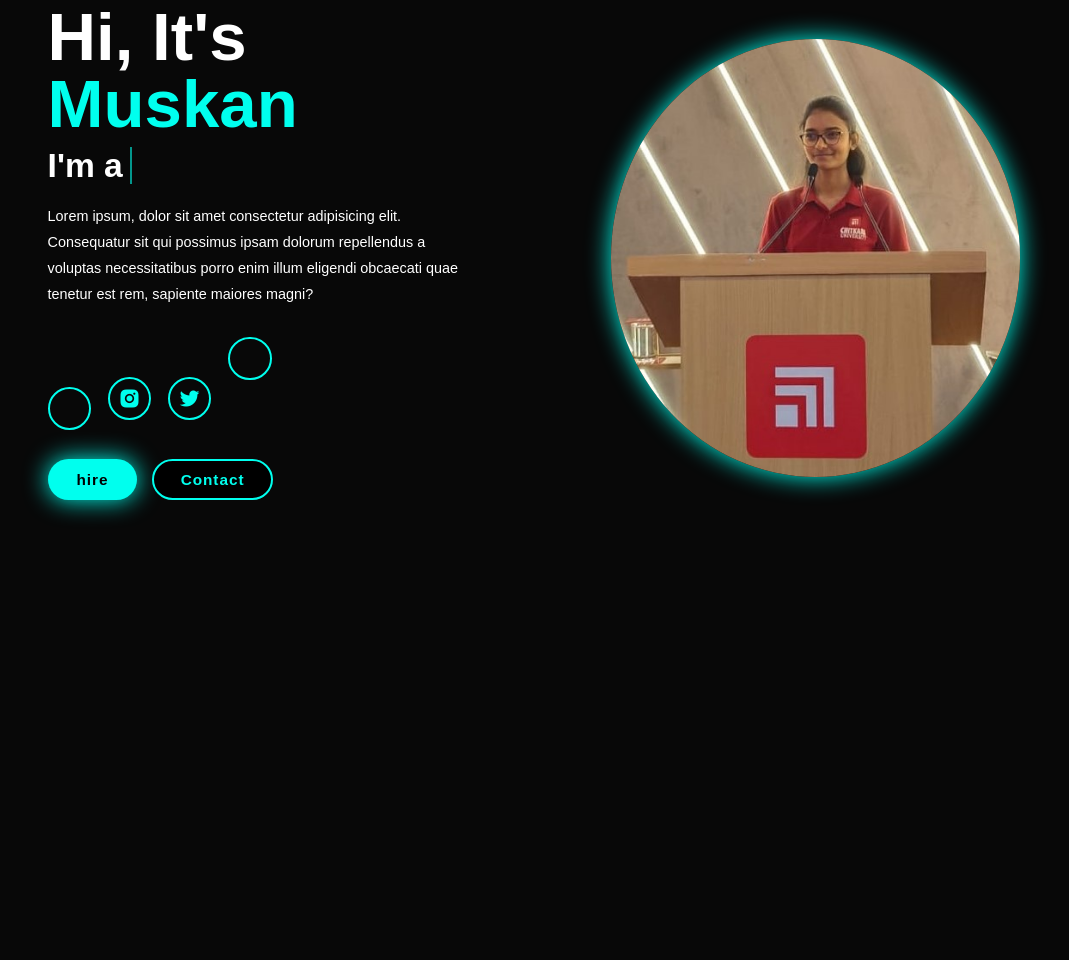
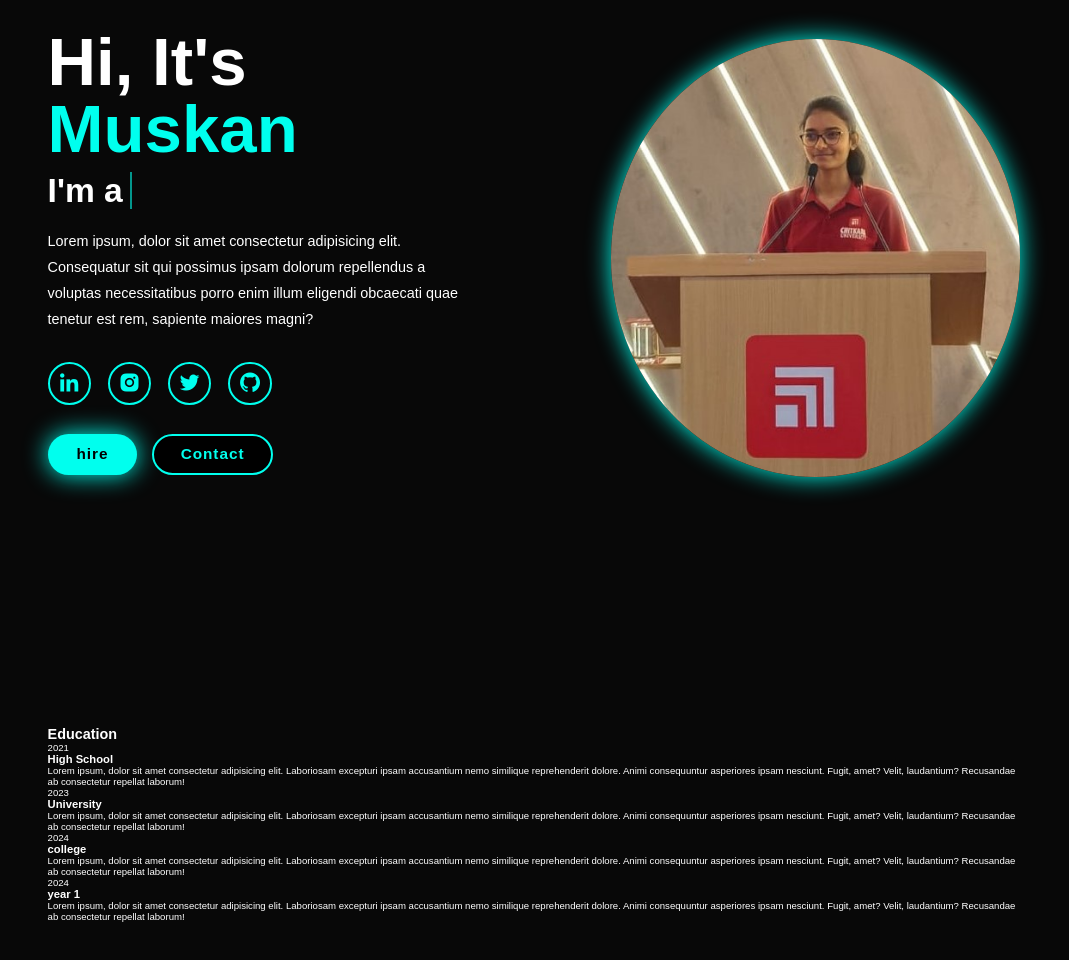
Before and after one commit to Muskan8878h/portfolio, a plain HTML site: page index.html in a window 1280 px wide. Shown: the part 170-1130 px from the top of the page, without its empty margins (106-1175 px from the left). Before the commit the page ends 800 px from the top, so only its background shows below. Drawn offline with nearby package versions, Linux system fonts and the light colour scheme.

Commit message:
education contentr added

```diff
--- a/index.html
+++ b/index.html
@@ -28,10 +28,10 @@
                 Lorem ipsum, dolor sit amet consectetur adipisicing elit. Consequatur sit qui possimus ipsam dolorum repellendus a voluptas necessitatibus porro enim illum eligendi obcaecati quae tenetur est rem, sapiente maiores magni?
             </p>
             <div class="social-icons">
-                <a href="#"><i class='bx bxl-linkdin'></i></a>
+                <a href="#"><i class='bx bxl-linkedin'></i></a>
                 <a href="#"><i class='bx bxl-instagram-alt'></i></a>
                 <a href="#"><i class='bx bxl-twitter'></i></a>
-                <a href="#"></a>
+                <a href="#"><i class='bx bxl-github'></i></a>
             </div>
 
             <div class="btn-group">
@@ -43,7 +43,51 @@
             <img src="profile.jpg" alt="profile-photo">
         </div>
     </section>
+    <section class="education" id="education">
+        <h2 class="heading">Education</h2>
+        <div class="timeline-items">
+            <div class="timeline-item">
+                <div class="timeline-dot">
+                    <div class="timeline-date">2021</div>
+                    <div class="timeline-content">
+                        <h3>High School</h3>
+                        <p>Lorem ipsum, dolor sit amet consectetur adipisicing elit. Laboriosam excepturi ipsam accusantium nemo similique reprehenderit dolore. Animi consequuntur asperiores ipsam nesciunt. Fugit, amet? Velit, laudantium? Recusandae ab consectetur repellat laborum!</p>
+                    </div>
+                </div>
+            </div>
 
+            <div class="timeline-item">
+                <div class="timeline-dot">
+                    <div class="timeline-date">2023</div>
+                    <div class="timeline-content">
+                        <h3>University</h3>
+                        <p>Lorem ipsum, dolor sit amet consectetur adipisicing elit. Laboriosam excepturi ipsam accusantium nemo similique reprehenderit dolore. Animi consequuntur asperiores ipsam nesciunt. Fugit, amet? Velit, laudantium? Recusandae ab consectetur repellat laborum!</p>
+                    </div>
+                </div>
+            </div>
+
+            <div class="timeline-item">
+                <div class="timeline-dot">
+                    <div class="timeline-date">2024</div>
+                    <div class="timeline-content">
+                        <h3>college</h3>
+                        <p>Lorem ipsum, dolor sit amet consectetur adipisicing elit. Laboriosam excepturi ipsam accusantium nemo similique reprehenderit dolore. Animi consequuntur asperiores ipsam nesciunt. Fugit, amet? Velit, laudantium? Recusandae ab consectetur repellat laborum!</p>
+                    </div>
+                </div>
+            </div>
+
+            <div class="timeline-item">
+                <div class="timeline-dot">
+                    <div class="timeline-date">2024</div>
+                    <div class="timeline-content">
+                        <h3>year 1</h3>
+                        <p>Lorem ipsum, dolor sit amet consectetur adipisicing elit. Laboriosam excepturi ipsam accusantium nemo similique reprehenderit dolore. Animi consequuntur asperiores ipsam nesciunt. Fugit, amet? Velit, laudantium? Recusandae ab consectetur repellat laborum!</p>
+                    </div>
+                </div>
+            </div>
+
+        </div>
+    </section>
     <script src="script.js"></script>
 </body>
 </html>
```
